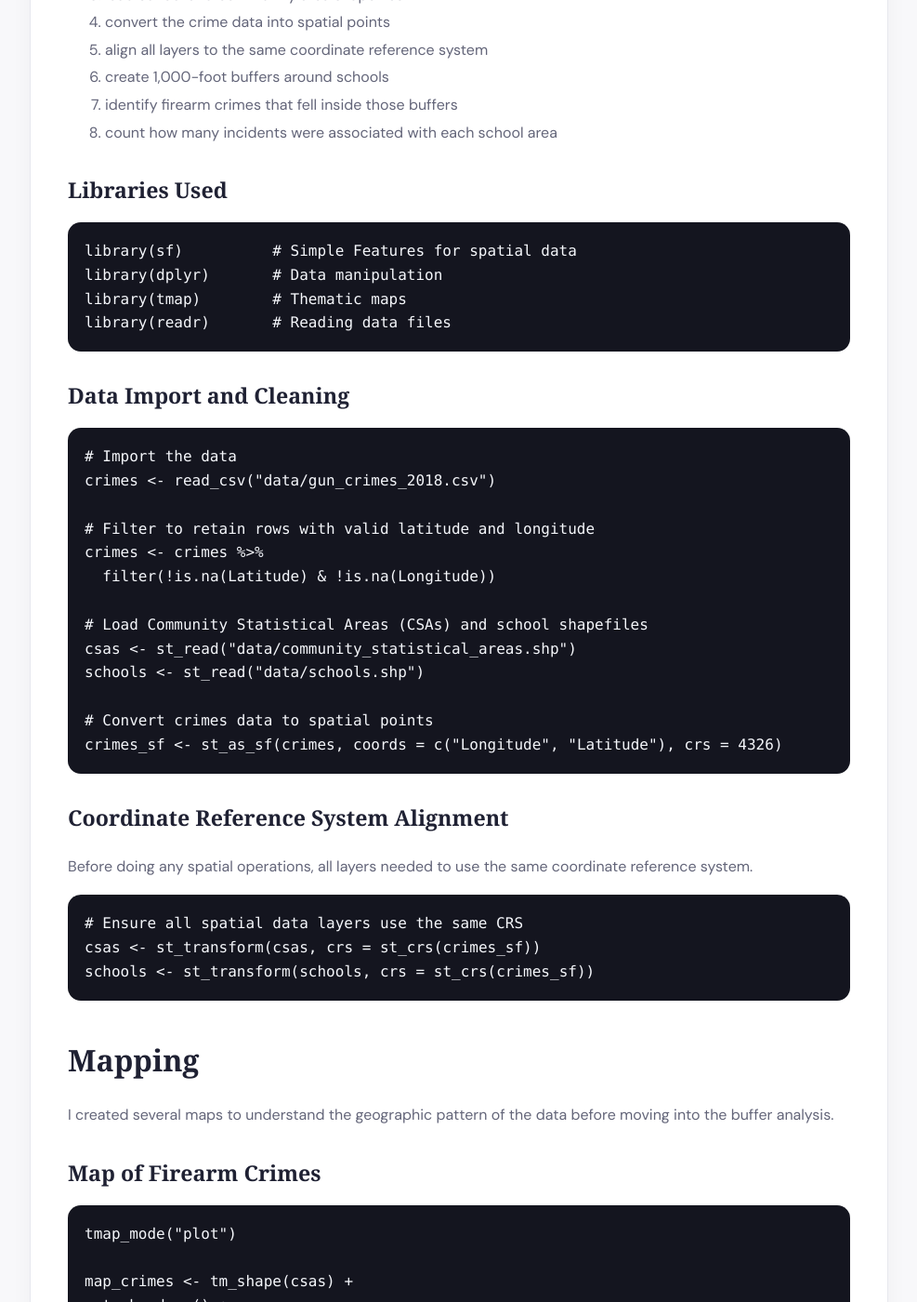
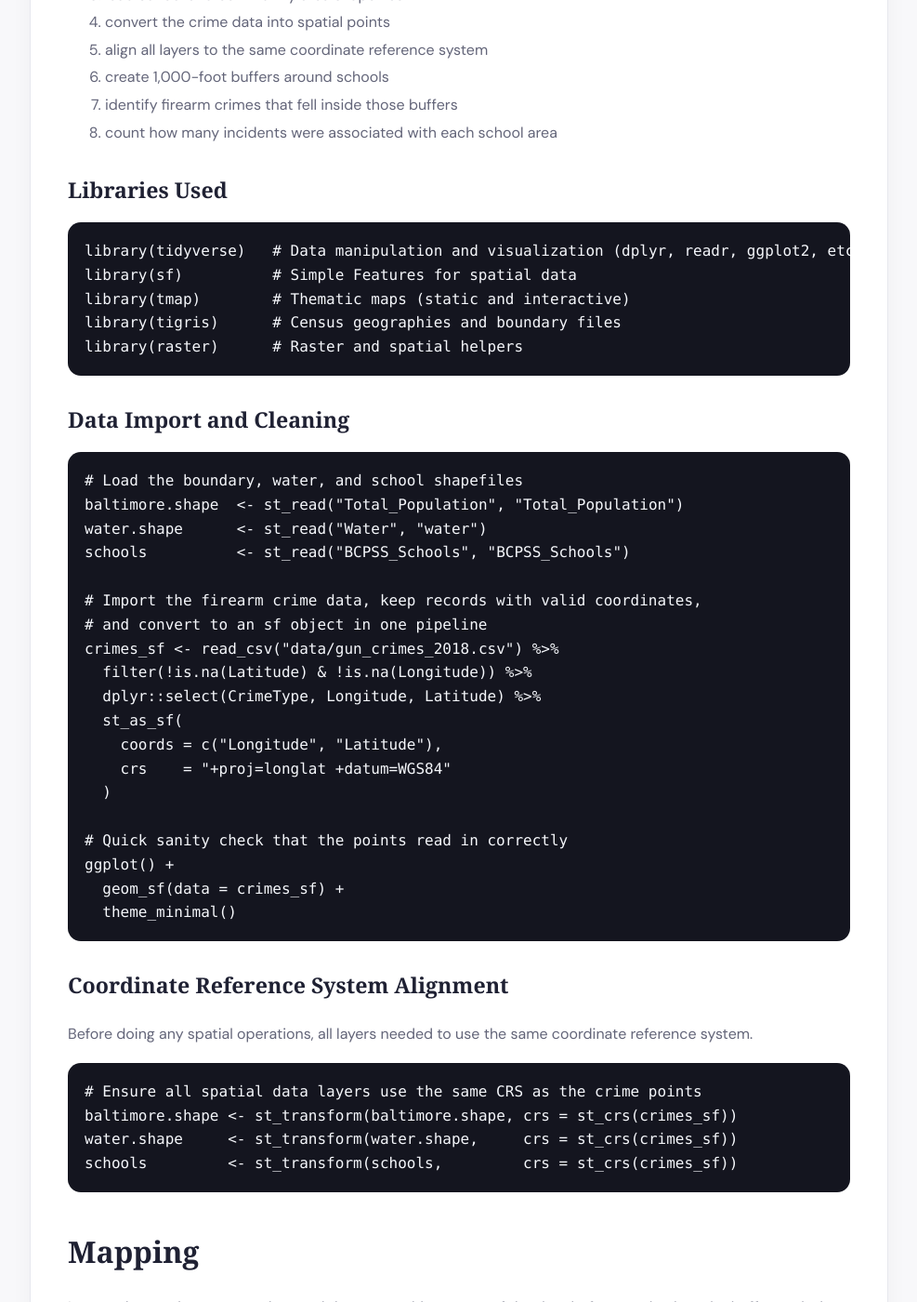
Before and after one commit to RFNajera/rfnajera.github.io, a Jekyll site: the page built from one-thousand-guns.md, in a window 1280 px wide and 1400 px high, scrolled down 2085 px. Shown: the whole window at 93% size, without its empty margins (146-1133 px from the left). Built offline with Jekyll 4.4.1, drawn with Linux system fonts in a browser that asks for light colours; some web fonts are replaced; some of the changed text lies outside the part shown.

Commit message:
Refresh R code snippets in one-thousand-guns guide to latest techniques

````diff
--- a/one-thousand-guns.md
+++ b/one-thousand-guns.md
@@ -65,28 +65,35 @@ To answer the question, I used spatial analysis in R. The general workflow was s
 ### Libraries Used
 
 ```r
+library(tidyverse)   # Data manipulation and visualization (dplyr, readr, ggplot2, etc.)
 library(sf)          # Simple Features for spatial data
-library(dplyr)       # Data manipulation
-library(tmap)        # Thematic maps
-library(readr)       # Reading data files
+library(tmap)        # Thematic maps (static and interactive)
+library(tigris)      # Census geographies and boundary files
+library(raster)      # Raster and spatial helpers
 ```
 
 ### Data Import and Cleaning
 
 ```r
-# Import the data
-crimes <- read_csv("data/gun_crimes_2018.csv")
+# Load the boundary, water, and school shapefiles
+baltimore.shape  <- st_read("Total_Population", "Total_Population")
+water.shape      <- st_read("Water", "water")
+schools          <- st_read("BCPSS_Schools", "BCPSS_Schools")
 
-# Filter to retain rows with valid latitude and longitude
-crimes <- crimes %>%
-  filter(!is.na(Latitude) & !is.na(Longitude))
+# Import the firearm crime data, keep records with valid coordinates,
+# and convert to an sf object in one pipeline
+crimes_sf <- read_csv("data/gun_crimes_2018.csv") %>%
+  filter(!is.na(Latitude) & !is.na(Longitude)) %>%
+  dplyr::select(CrimeType, Longitude, Latitude) %>%
+  st_as_sf(
+    coords = c("Longitude", "Latitude"),
+    crs    = "+proj=longlat +datum=WGS84"
+  )
 
-# Load Community Statistical Areas (CSAs) and school shapefiles
-csas <- st_read("data/community_statistical_areas.shp")
-schools <- st_read("data/schools.shp")
-
-# Convert crimes data to spatial points
-crimes_sf <- st_as_sf(crimes, coords = c("Longitude", "Latitude"), crs = 4326)
+# Quick sanity check that the points read in correctly
+ggplot() +
+  geom_sf(data = crimes_sf) +
+  theme_minimal()
 ```
 
 ### Coordinate Reference System Alignment
@@ -94,9 +101,10 @@ crimes_sf <- st_as_sf(crimes, coords = c("Longitude", "Latitude"), crs = 4326)
 Before doing any spatial operations, all layers needed to use the same coordinate reference system.
 
 ```r
-# Ensure all spatial data layers use the same CRS
-csas <- st_transform(csas, crs = st_crs(crimes_sf))
-schools <- st_transform(schools, crs = st_crs(crimes_sf))
+# Ensure all spatial data layers use the same CRS as the crime points
+baltimore.shape <- st_transform(baltimore.shape, crs = st_crs(crimes_sf))
+water.shape     <- st_transform(water.shape,     crs = st_crs(crimes_sf))
+schools         <- st_transform(schools,         crs = st_crs(crimes_sf))
 ```
 
 ## Mapping
@@ -108,14 +116,24 @@ I created several maps to understand the geographic pattern of the data before m
 ```r
 tmap_mode("plot")
 
-map_crimes <- tm_shape(csas) +
+map_crimes <- tm_shape(baltimore.shape) +
   tm_borders() +
   tm_shape(crimes_sf) +
-  tm_dots("CrimeType", palette = "Set1", size = 0.1, title = "Crime Type") +
+  tm_dots("CrimeType", palette = "Set1", size = 0.05, title = "Crime Type") +
   tm_layout(
-    title = "Firearm Crimes in Baltimore, 2018",
-    legend.position = c("left", "bottom")
-  )
+    main.title      = "Firearm Crimes in Baltimore, 2018",
+    main.title.size = 1,
+    legend.outside  = TRUE
+  ) +
+  tm_compass(type = "4star", position = c("left", "bottom")) +
+  tm_scale_bar(
+    text.size   = 0.5,
+    color.dark  = "black",
+    color.light = "yellow",
+    lwd         = 1,
+    position    = c("left", "bottom")
+  ) +
+  tmap_options(unit = "mi")
 
 tmap_save(map_crimes, "output/firearm_crimes_map.png", dpi = 300)
 ```
@@ -123,14 +141,25 @@ tmap_save(map_crimes, "output/firearm_crimes_map.png", dpi = 300)
 ### Map of Schools
 
 ```r
-map_schools <- tm_shape(csas) +
+map_schools <- tm_shape(baltimore.shape) +
   tm_borders() +
   tm_shape(schools) +
-  tm_dots(col = "red", size = 0.2, title = "Schools") +
+  tm_symbols(col = "orange", shape = 24, size = 0.05) +
   tm_layout(
-    title = "School Locations in Baltimore, 2018",
-    legend.position = c("left", "bottom")
-  )
+    main.title      = "School Locations in Baltimore, 2018",
+    main.title.size = 1,
+    legend.outside  = TRUE
+  ) +
+  tm_add_legend("symbol", col = "orange", shape = 17, size = 0.5, labels = "School") +
+  tm_compass(type = "4star", position = c("left", "bottom")) +
+  tm_scale_bar(
+    text.size   = 0.5,
+    color.dark  = "black",
+    color.light = "yellow",
+    lwd         = 1,
+    position    = c("left", "bottom")
+  ) +
+  tmap_options(unit = "mi")
 
 tmap_save(map_schools, "output/schools_map.png", dpi = 300)
 ```
@@ -138,16 +167,30 @@ tmap_save(map_schools, "output/schools_map.png", dpi = 300)
 ### Combined Map of Crimes and Schools
 
 ```r
-map_combined <- tm_shape(csas) +
+map_combined <- tm_shape(baltimore.shape) +
   tm_borders() +
+  tm_shape(crimes_sf) +
+  tm_dots("CrimeType", palette = "Set1", size = 0.05, title = "Crime Type") +
   tm_shape(schools) +
-  tm_dots(col = "red", size = 0.2, title = "Schools") +
-  tm_shape(crimes_sf) +
-  tm_dots("CrimeType", palette = "Set1", size = 0.1, title = "Crime Type") +
+  tm_symbols(col = "orange", shape = 24, size = 0.05) +
+  tm_shape(water.shape) +
+  tm_polygons(col = "blue") +
   tm_layout(
-    title = "Firearm Crimes and Schools in Baltimore, 2018",
-    legend.position = c("left", "bottom")
-  )
+    main.title      = "Firearm Crimes and Schools in Baltimore, 2018",
+    main.title.size = 1,
+    legend.outside  = TRUE
+  ) +
+  tm_add_legend("symbol", col = "orange", shape = 17, size = 0.5, labels = "School") +
+  tm_add_legend("fill",   col = "blue",   size = 0.5, labels = "Body of Water") +
+  tm_compass(type = "4star", position = c("left", "bottom")) +
+  tm_scale_bar(
+    text.size   = 0.5,
+    color.dark  = "black",
+    color.light = "yellow",
+    lwd         = 1,
+    position    = c("left", "bottom")
+  ) +
+  tmap_options(unit = "mi")
 
 tmap_save(map_combined, "output/combined_map.png", dpi = 300)
 ```
@@ -163,20 +206,42 @@ The next step was to create a 1,000-foot zone around each school and identify wh
 Because the legal and policy standard often discussed is 1,000 feet, I used that distance for the analysis. In metric terms, that is about 304.8 meters.
 
 ```r
-# Create 1,000-foot buffers around schools
-buffers <- st_buffer(schools, dist = 304.8)
+# Create 1,000-foot (304.8 m) buffers around schools, then
+# return them to the lon/lat CRS used by the other layers
+buffers <- st_buffer(schools, dist = 304.8) %>%
+  st_transform(crs = "+proj=longlat +datum=WGS84")
 
-# Plot the buffers
-map_buffers <- tm_shape(csas) +
+# Quick check that the buffers were created correctly
+ggplot() +
+  geom_sf(data = buffers) +
+  theme_minimal()
+
+# Plot the buffers over the city, schools, and crimes
+map_buffers <- tm_shape(baltimore.shape) +
   tm_borders() +
+  tm_shape(crimes_sf) +
+  tm_dots(col = "black", size = 0.025) +
+  tm_shape(schools) +
+  tm_symbols(col = "orange", shape = 24, size = 0.05) +
   tm_shape(buffers) +
   tm_borders(col = "blue") +
-  tm_shape(schools) +
-  tm_dots(col = "red", size = 0.2, title = "Schools") +
   tm_layout(
-    title = "1,000-foot Buffers Around Schools in Baltimore, 2018",
-    legend.position = c("left", "bottom")
-  )
+    main.title      = "1,000-foot Buffers Around Schools in Baltimore, 2018",
+    main.title.size = 1,
+    legend.outside  = TRUE
+  ) +
+  tm_add_legend("symbol", col = "orange", shape = 17, size = 0.5, labels = "School") +
+  tm_add_legend("line",   col = "blue",   size = 0.5, labels = "1,000-ft Buffer") +
+  tm_add_legend("symbol", col = "black",  shape = 21, size = 0.5, labels = "Firearm Crime") +
+  tm_compass(type = "4star", position = c("left", "bottom")) +
+  tm_scale_bar(
+    text.size   = 0.5,
+    color.dark  = "black",
+    color.light = "yellow",
+    lwd         = 1,
+    position    = c("left", "bottom")
+  ) +
+  tmap_options(unit = "mi")
 
 tmap_save(map_buffers, "output/buffers_map.png", dpi = 300)
 ```
@@ -184,17 +249,32 @@ tmap_save(map_buffers, "output/buffers_map.png", dpi = 300)
 ### Joining Crimes to School Buffers
 
 ```r
-# Identify crimes within the buffers
-crimes_in_buffers <- st_join(crimes_sf, buffers, left = FALSE)
+# Spatially join the crime points to the school buffers.
+# Points that fall inside a buffer pick up that school's attributes;
+# points outside every buffer get NA for the school name.
+crime.points <- st_join(crimes_sf, buffers)
+
+# Keep only the crimes that landed inside a buffer (i.e., a named school)
+school.crimes <- crime.points %>%
+  filter(!is.na(name))
 
 # Count crimes per school
-crime_counts <- crimes_in_buffers %>%
-  group_by(SchoolName) %>%
+crime_counts <- school.crimes %>%
+  st_drop_geometry() %>%
+  group_by(name) %>%
   summarise(CrimeCount = n()) %>%
   arrange(desc(CrimeCount))
 
 # Save results
 write_csv(crime_counts, "output/crime_counts_by_school.csv")
+```
+
+Finally, switching `tmap` into interactive mode makes it possible to pan, zoom, and click individual schools and crime points to inspect each location in more detail.
+
+```r
+# Switch to an interactive (leaflet-backed) map and redraw the buffer map
+tmap_mode("view")
+map_buffers
 ```
 
 ## Findings
````
